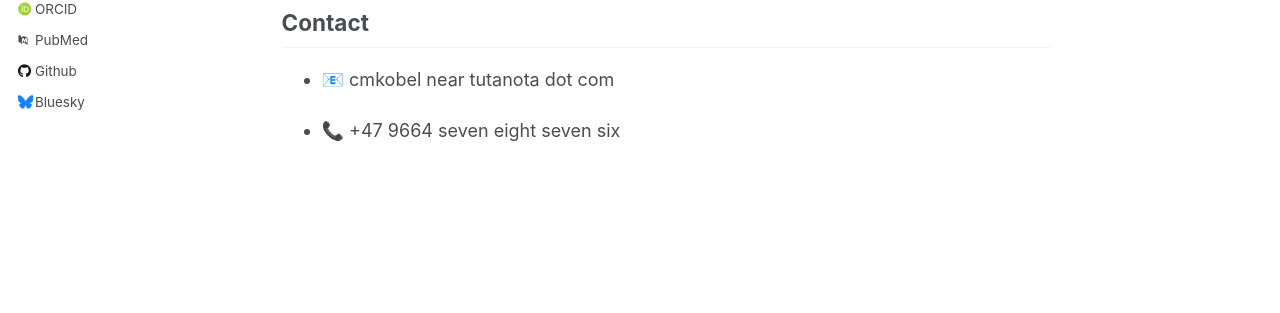
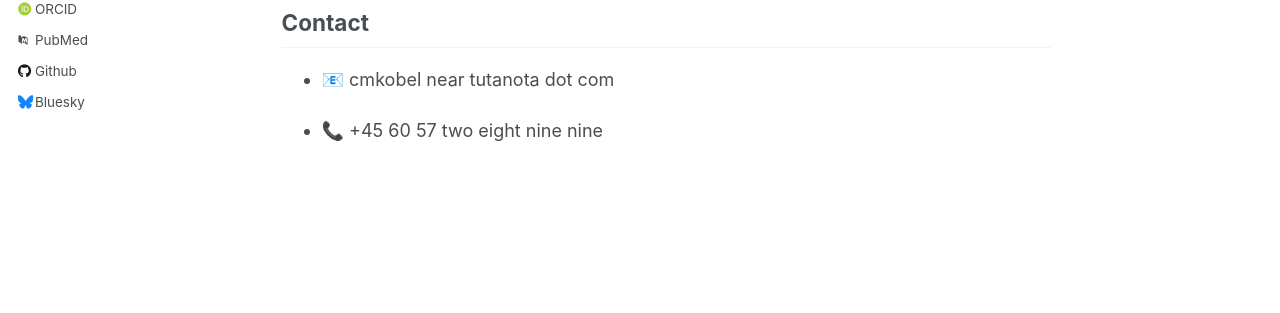
Before and after one commit to cmkobel/cmkobel.github.io, a Jekyll site: the page built from _pages/about.md, in a window 1280 px wide and 900 px high, scrolled down 1214 px. Shown: the part 371-684 px from the top of the window. Built offline with Jekyll 4.4.1, drawn with Linux system fonts in a browser that asks for light colours; some web fonts are replaced.

Commit message:
Update about.md

```diff
--- a/_pages/about.md
+++ b/_pages/about.md
@@ -47,4 +47,4 @@ Maintaining the recipes for the following Conda packages.
 
   - 📧 cmkobel near tutanota dot com
 
-  - 📞 +47 9664 seven eight seven six
+  - 📞 +45 60 57 two eight nine nine
```
